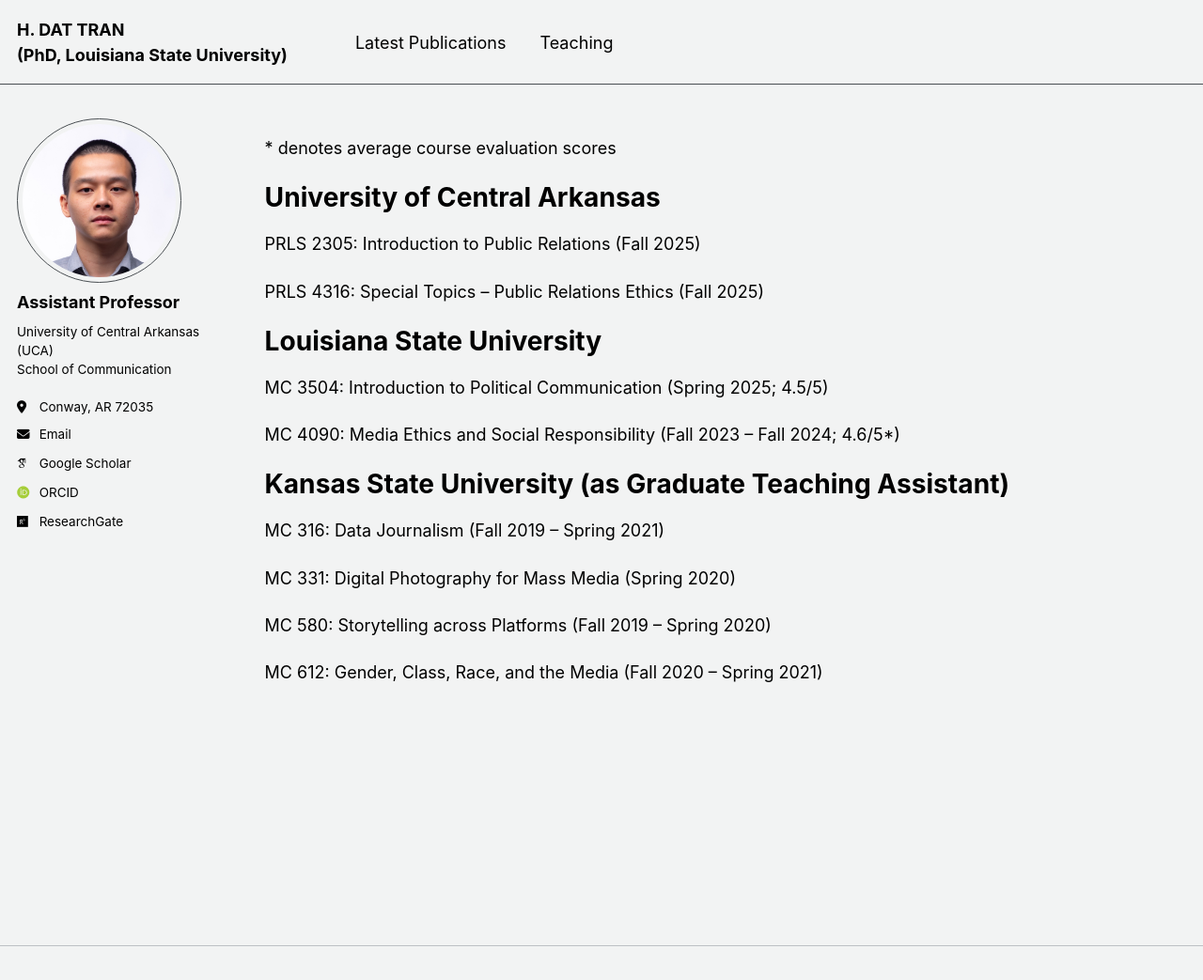
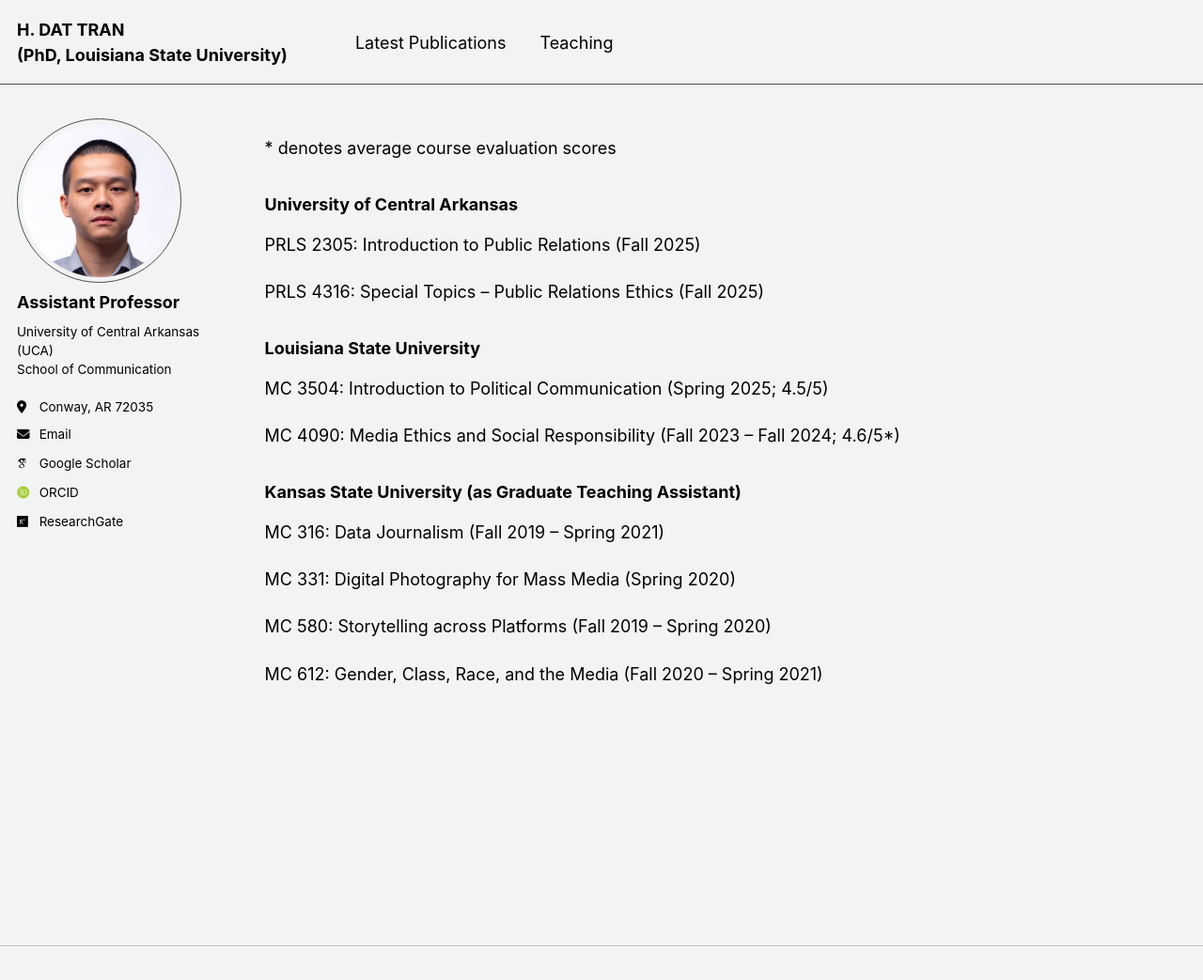
Before and after one commit to hdattran/hdattran.github.io, a Jekyll site: the page built from _pages/teaching.md, in a window 1280 px wide and 1043 px high. Shown: the whole window at 94% size. Built offline with Jekyll 4.4.1, drawn with Linux system fonts in a browser that asks for light colours; some web fonts are replaced.

```diff
--- a/_pages/teaching.md
+++ b/_pages/teaching.md
@@ -11,8 +11,7 @@ author_profile: true
 
 
 
-University of Central Arkansas
-=====
+### University of Central Arkansas
 
 PRLS 2305: Introduction to Public Relations (Fall 2025)
 
@@ -20,8 +19,7 @@ PRLS 4316: Special Topics – Public Relations Ethics (Fall 2025)
 
 
 
-Louisiana State University
-=====
+### Louisiana State University
 
 MC 3504: Introduction to Political Communication (Spring 2025; 4.5/5)
 
@@ -29,8 +27,7 @@ MC 4090: Media Ethics and Social Responsibility (Fall 2023 – Fall 2024; 4.6/5*
 
 
 
-Kansas State University (as Graduate Teaching Assistant)
-=====
+### Kansas State University (as Graduate Teaching Assistant)
 
 MC 316: Data Journalism (Fall 2019 – Spring 2021)
 
```
